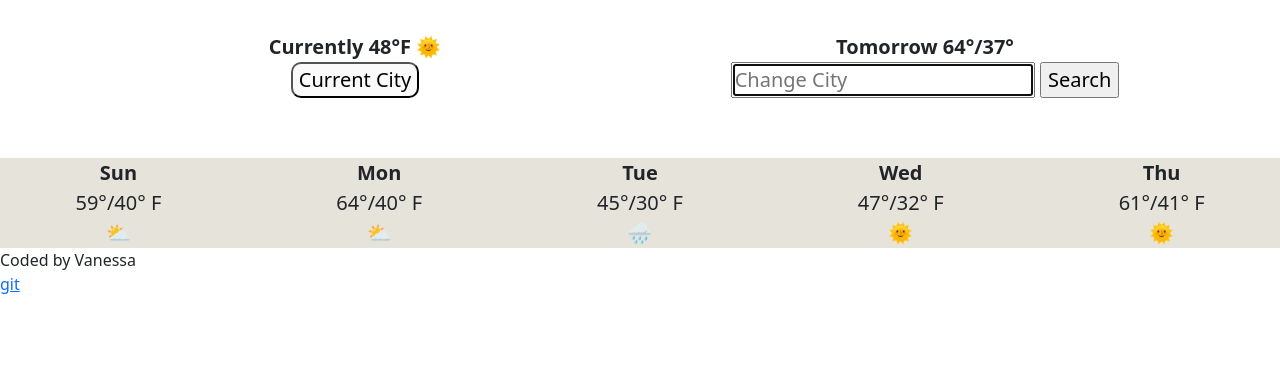
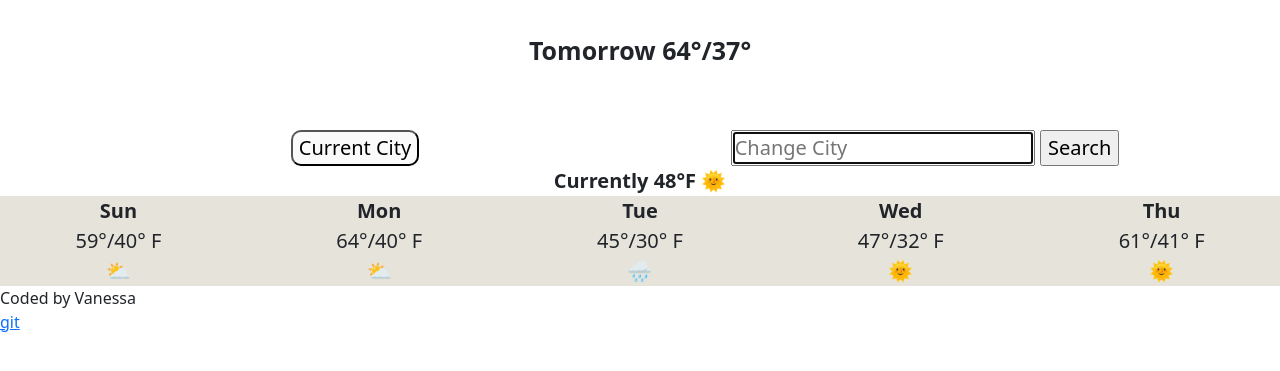
Before and after one commit to hatchvan1650/Vanilla-weatherapp, a website built with Parcel: page index.html in a window 1280 px wide. Shown: the part 109-480 px from the top of the page. Built offline with nearby package versions, Linux system fonts and the light colour scheme.

Commit message:
adding weather specs

```diff
--- a/index.html
+++ b/index.html
@@ -14,9 +14,9 @@
      <div class="container">
       <div class="container-one">
         <div class="row">
-          <div class="col current-temp" id="temperature">
-            <strong> Currently 48°F &#127774;</strong>
+
           </div>
+
           <div class="col tomorrow">
             <strong>Tomorrow 64°/37° </strong>
           </div>
@@ -34,6 +34,9 @@
               </div>
             </div>
          <div class="container-two"></div>
+         <div class="col current-temp" id="temperature">
+           <div class="row"> <strong> Currently 48°F &#127774;</strong></div>
+
           </div>
         </div>
         <div class="container-three">
```
